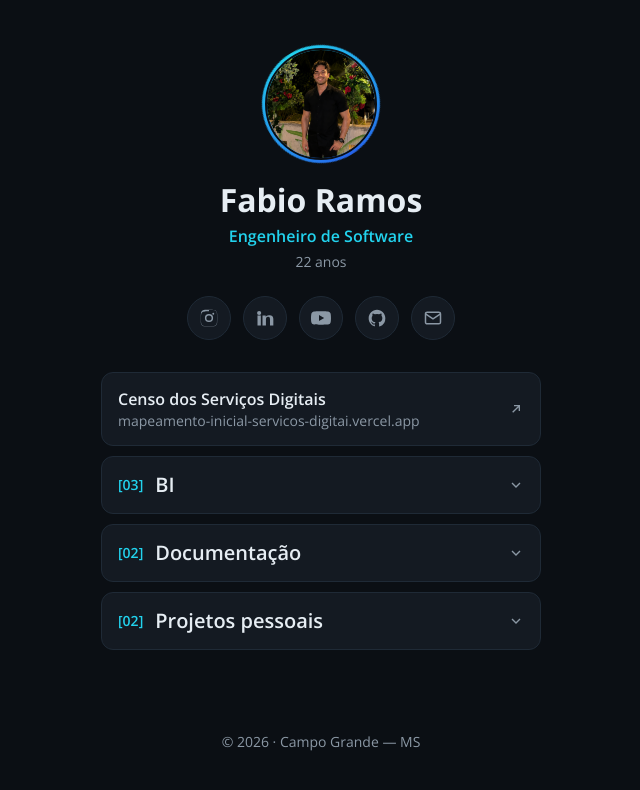
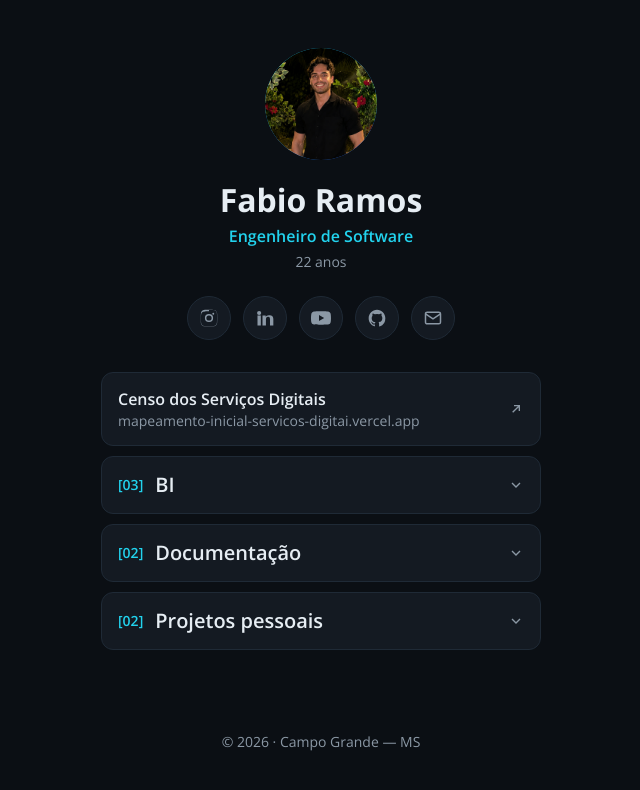
Before and after one commit to fabioramos-02/portfolio, a Next.js app: page / in a window 1280 px wide. Shown: the top 790 px of the page, without its empty margins (319-959 px from the left). Built offline with nearby package versions, Linux system fonts and the light colour scheme.

Commit message:
feat: add Hero component to display profile information

```diff
--- a/components/Hero.tsx
+++ b/components/Hero.tsx
@@ -4,14 +4,14 @@ import { profile } from "@/data/profile";
 export function Hero() {
   return (
     <header className="flex flex-col items-center text-center">
-      <div className="avatar-ring relative h-28 w-28 rounded-full">
+      <div className="avatar-ring relative h-28 w-28 overflow-hidden rounded-full">
         <Image
           src={profile.photo}
           alt={profile.name}
           fill
           priority
           sizes="112px"
-          className="rounded-full border-2 border-bg object-cover object-[50%_30%]"
+          className="rounded-full border-2 border-bg object-cover scale-150 object-[50%_20%]"
         />
       </div>
 
```
